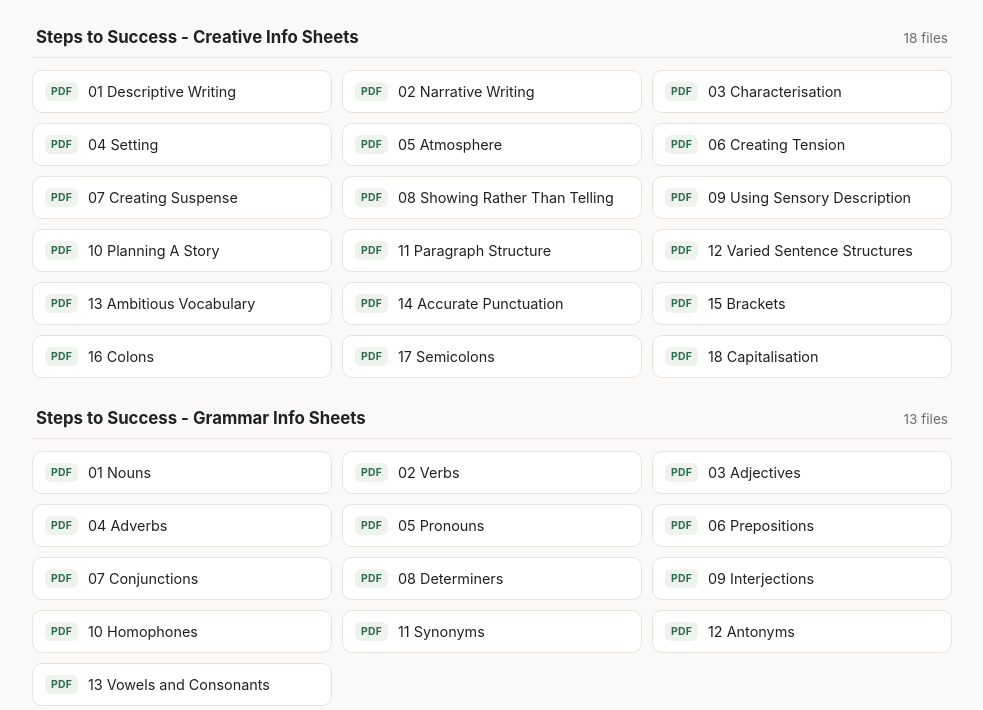
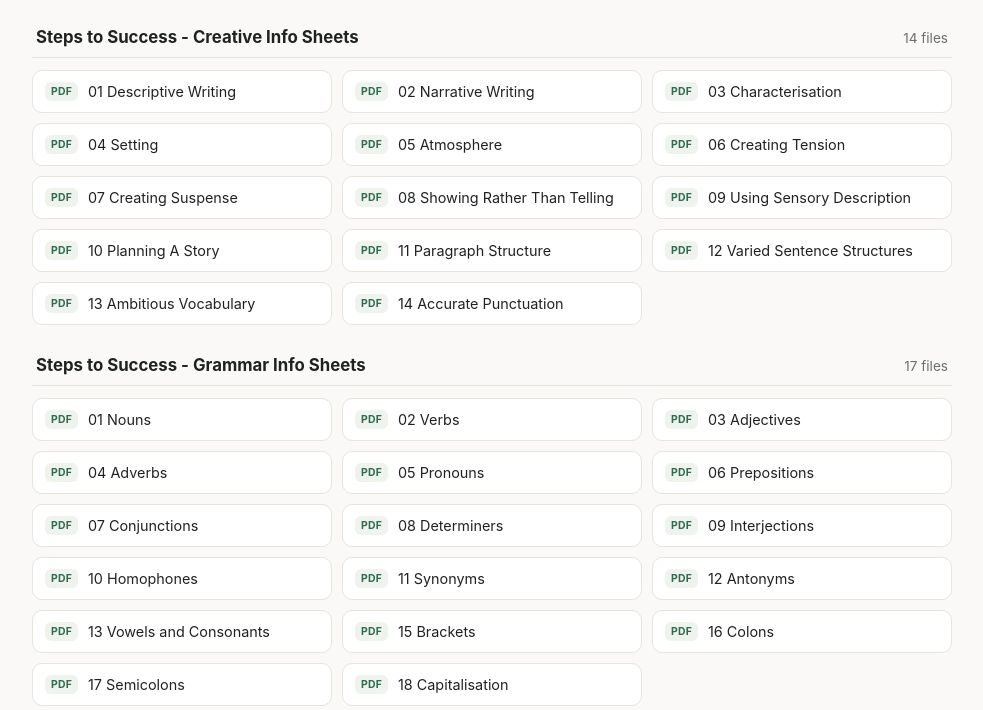
Before and after one commit to wayne550/Revision-Tools, a plain HTML site: page index.html in a window 1280 px wide. Shown: the part 2192-2902 px from the top of the page, without its empty margins (148-1131 px from the left). Drawn offline with Linux system fonts and the light colour scheme.

Commit message:
Update index.html: move Brackets/Colons/Semicolons/Capitalisation to Grammar section

```diff
--- a/index.html
+++ b/index.html
@@ -89,12 +89,12 @@
   </section>
 
   <section data-section>
-    <div class="section-head"><h2>Steps to Success - Creative Info Sheets</h2><span class="count">18 files</span></div>
+    <div class="section-head"><h2>Steps to Success - Creative Info Sheets</h2><span class="count">14 files</span></div>
     <div class="grid" id="grid-creative"></div>
   </section>
 
   <section data-section>
-    <div class="section-head"><h2>Steps to Success - Grammar Info Sheets</h2><span class="count">13 files</span></div>
+    <div class="section-head"><h2>Steps to Success - Grammar Info Sheets</h2><span class="count">17 files</span></div>
     <div class="grid" id="grid-grammar"></div>
   </section>
 
@@ -127,8 +127,8 @@
   const gcse = ["Pack_B_GCSE_English_Language_Paper1.docx","Pack_B_GCSE_English_Language_Paper2.docx","Pack_B_GCSE_Literature_A_Christmas_Carol.docx","Pack_B_GCSE_Literature_An_Inspector_Calls.docx","Pack_B_GCSE_Literature_Macbeth.docx","Pack_B_GCSE_Literature_Poetry.docx","Pack_B_Master_Index_and_Tracker.docx"];
   const lang = ["01_Simile.pdf","02_Metaphor.pdf","03_Personification.pdf","04_Alliteration.pdf","05_Sibilance.pdf","06_Onomatopoeia.pdf","07_Repetition.pdf","08_Contrast.pdf","09_Juxtaposition.pdf","10_Oxymoron.pdf","11_Hyperbole.pdf","12_Rhetorical_Questions.pdf","13_Semantic_Fields.pdf","14_Connotations.pdf","15_Imagery.pdf","16_Symbolism.pdf","17_Pathetic_Fallacy.pdf"];
   const struct = ["01_Opening.pdf","02_Ending.pdf","03_Flashback.pdf","04_Foreshadowing.pdf","05_Shifts_In_Focus.pdf","06_Changes_In_Setting.pdf","07_Changes_In_Perspective.pdf","08_Pace.pdf","09_Paragraphing.pdf","10_Sentence_Length.pdf","11_Chronological_Non_Chronological_Structure.pdf","12_Cyclical_Structure.pdf"];
-  const creative = ["01_Descriptive_Writing.pdf","02_Narrative_Writing.pdf","03_Characterisation.pdf","04_Setting.pdf","05_Atmosphere.pdf","06_Creating_Tension.pdf","07_Creating_Suspense.pdf","08_Showing_Rather_Than_Telling.pdf","09_Using_Sensory_Description.pdf","10_Planning_A_Story.pdf","11_Paragraph_Structure.pdf","12_Varied_Sentence_Structures.pdf","13_Ambitious_Vocabulary.pdf","14_Accurate_Punctuation.pdf","15_Brackets.pdf","16_Colons.pdf","17_Semicolons.pdf","18_Capitalisation.pdf"];
-  const grammar = ["01_Nouns.pdf","02_Verbs.pdf","03_Adjectives.pdf","04_Adverbs.pdf","05_Pronouns.pdf","06_Prepositions.pdf","07_Conjunctions.pdf","08_Determiners.pdf","09_Interjections.pdf","10_Homophones.pdf","11_Synonyms.pdf","12_Antonyms.pdf","13_Vowels_and_Consonants.pdf"];
+  const creative = ["01_Descriptive_Writing.pdf","02_Narrative_Writing.pdf","03_Characterisation.pdf","04_Setting.pdf","05_Atmosphere.pdf","06_Creating_Tension.pdf","07_Creating_Suspense.pdf","08_Showing_Rather_Than_Telling.pdf","09_Using_Sensory_Description.pdf","10_Planning_A_Story.pdf","11_Paragraph_Structure.pdf","12_Varied_Sentence_Structures.pdf","13_Ambitious_Vocabulary.pdf","14_Accurate_Punctuation.pdf"];
+  const grammar = ["01_Nouns.pdf","02_Verbs.pdf","03_Adjectives.pdf","04_Adverbs.pdf","05_Pronouns.pdf","06_Prepositions.pdf","07_Conjunctions.pdf","08_Determiners.pdf","09_Interjections.pdf","10_Homophones.pdf","11_Synonyms.pdf","12_Antonyms.pdf","13_Vowels_and_Consonants.pdf","15_Brackets.pdf","16_Colons.pdf","17_Semicolons.pdf","18_Capitalisation.pdf"];
   const rhetorical = ["01_Allusion.pdf","02_Anaphora.pdf","03_Assonance.pdf","04_Euphemism.pdf","05_Irony.pdf","06_Paradox.pdf"];
 
   render('grid-maths','01-maths-revision/maths',maths);
```
